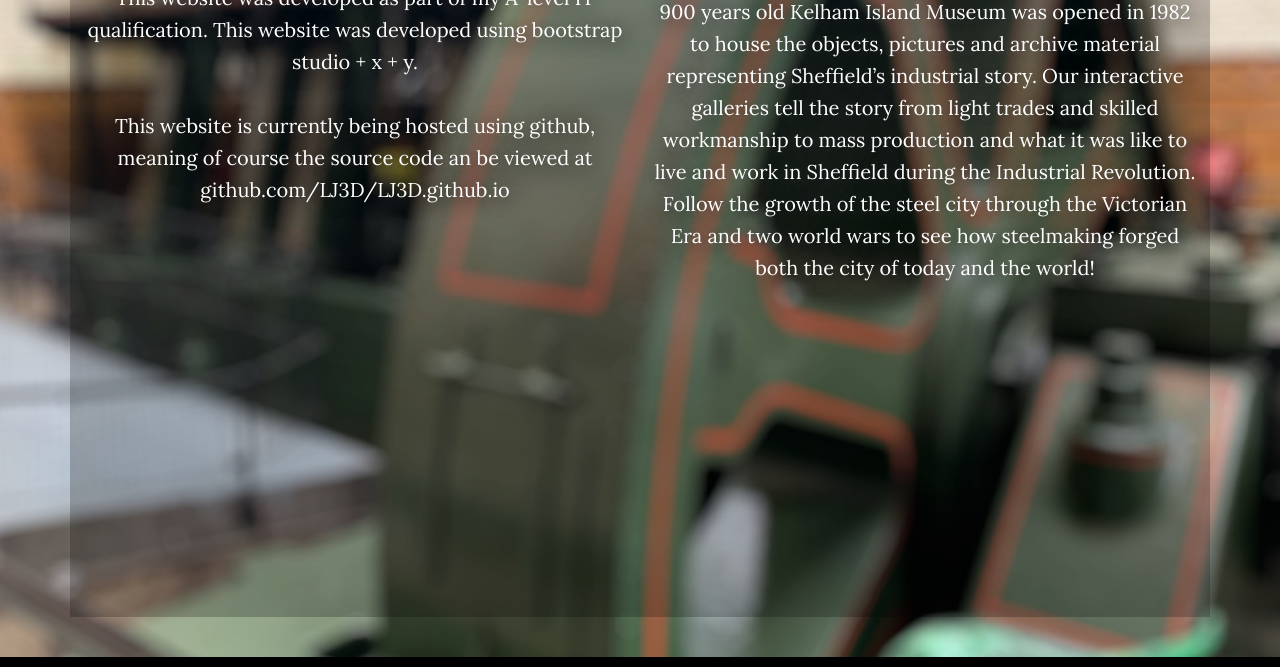
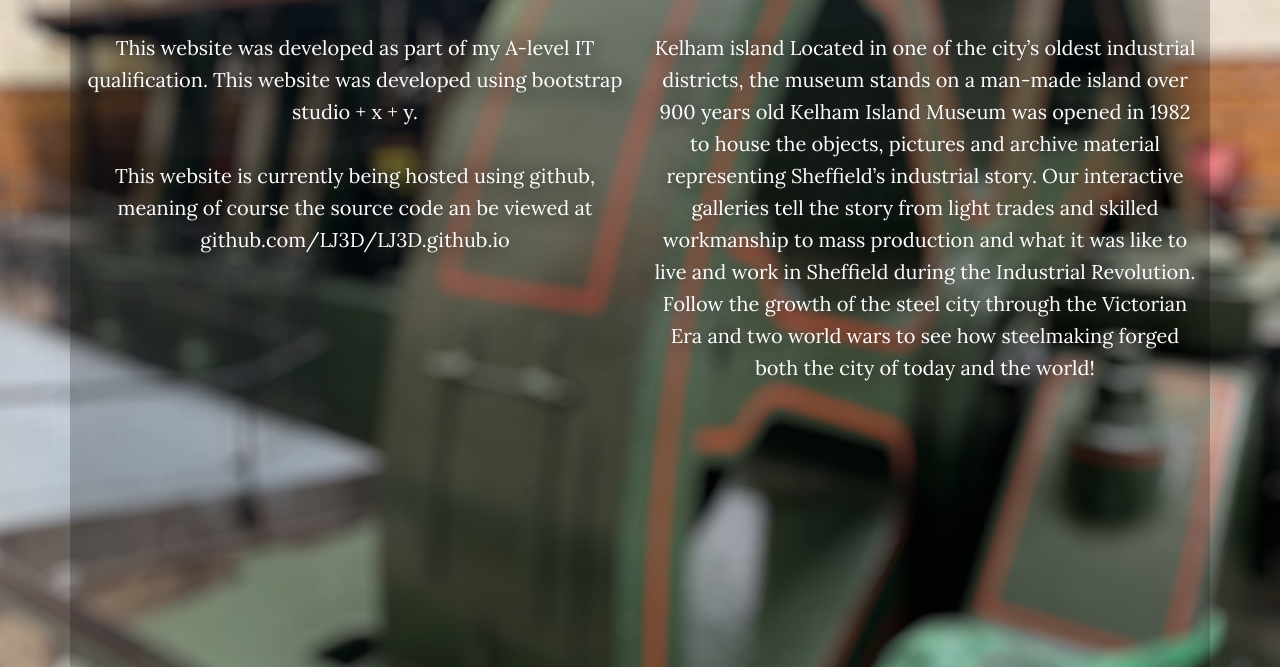
Before and after one commit to LiamD182/LJ3D.github.io, a plain HTML site: page Kelham/about.html in a window 1280 px wide. Shown: the part 303-970 px from the top of the page. Drawn offline with nearby package versions, Linux system fonts and the light colour scheme.

Commit message:
Update about.html

```diff
--- a/Kelham/about.html
+++ b/Kelham/about.html
@@ -24,14 +24,14 @@
             </div>
         </div>
     </nav>
-    <section class="masthead" style="transform: perspective(0px) translate(0px) rotate(0deg);background: url(&quot;assets/img/engine.jpeg&quot;) top left / cover repeat;height: 120vh;">
-        <div class="container" style="margin-top: 0;padding-top: 100px;">
+    <section class="masthead" style="transform: perspective(0px) translate(0px) rotate(0deg);background: url(&quot;assets/img/engine.jpeg&quot;) top left / cover repeat;height: 100vh;padding-top: 150px;">
+        <div class="container">
             <div class="row" style="background: rgba(0,0,0,0.22);">
                 <div class="col-md-6" style="padding-top: 100px;">
                     <h1 style="font-size: 31.52px;height: 50px;background: rgba(255,255,255,0);text-shadow: 2px 2px 20px rgba(0,0,0,0.77);">About this website</h1>
                     <p class="fs-5 text-center" style="font-size: 31.52px;height: 600px;background: rgba(255,255,255,0);text-shadow: 2px 2px 20px rgb(0,0,0);">This website was developed as part of my A-level IT qualification. This website was developed using bootstrap studio + x + y.<br><br>This website is currently being hosted using github, meaning of course the source code an be viewed at github.com/LJ3D/LJ3D.github.io<br></p>
                 </div>
-                <div class="col-md-6" style="padding-top: 50px;height: 790px;">
+                <div class="col-md-6" style="padding-top: 100px;height: 790px;">
                     <h1 style="font-size: 31.52px;height: 50px;background: rgba(255,255,255,0);text-shadow: 2px 2px 20px rgba(0,0,0,0.77);">About Kelham island</h1>
                     <p class="fs-5 text-center" style="font-size: 31.52px;height: 600px;background: rgba(255,255,255,0);text-shadow: 2px 2px 20px rgb(0,0,0);">Kelham island Located in one of the city’s oldest industrial districts, the museum stands on a man-made island over 900 years old Kelham Island Museum was opened in 1982 to house the objects, pictures and archive material representing Sheffield’s industrial story. Our interactive galleries tell the story from light trades and skilled workmanship to mass production and what it was like to live and work in Sheffield during the Industrial Revolution. Follow the growth of the steel city through the Victorian Era and two world wars to see how steelmaking forged both the city of today and the world!</p>
                 </div>
```
